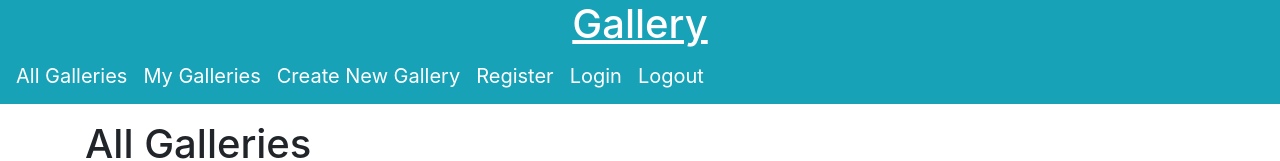
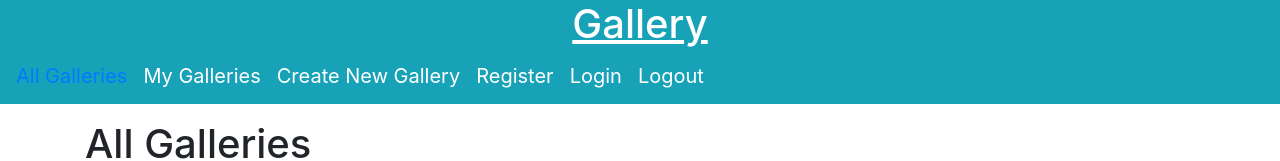
Before and after one commit to marina-a90/gallery-front, a Vue app: page /galleries in a window 1280 px wide. Shown: the top 161 px of the page. Built offline with nearby package versions, Linux system fonts and the light colour scheme; no server answers.

Commit message:
dodat router

```diff
--- a/package.json
+++ b/package.json
@@ -12,7 +12,8 @@
     "bootstrap": "^4.3.1",
     "bootstrap-vue": "^2.0.0-rc.18",
     "core-js": "^2.6.5",
-    "vue": "^2.6.10"
+    "vue": "^2.6.10",
+    "vue-router": "^3.0.5"
   },
   "devDependencies": {
     "@vue/cli-plugin-babel": "^3.6.0",
--- a/src/layout/NavBar.vue
+++ b/src/layout/NavBar.vue
@@ -3,7 +3,11 @@
         <h1>Gallery</h1>
 
         <b-navbar toggleable="lg" type="dark" variant="info">
-            <b-navbar-brand class="navbar-brand">All Galleries</b-navbar-brand>
+            <b-navbar-brand class="navbar-brand">
+                <router-link :to="{ name: 'galleries' }">
+                    All Galleries
+                </router-link>
+            </b-navbar-brand>
             <b-navbar-brand class="navbar-brand">My Galleries</b-navbar-brand>
             <b-navbar-brand class="navbar-brand">Create New Gallery</b-navbar-brand>
             <b-navbar-brand class="navbar-brand">Register</b-navbar-brand>
--- a/src/main.js
+++ b/src/main.js
@@ -3,11 +3,13 @@ import App from './App.vue'
 import BootstrapVue from 'bootstrap-vue'
 import 'bootstrap/dist/css/bootstrap.css'
 import 'bootstrap-vue/dist/bootstrap-vue.css'
+import { router } from './router'
 
 Vue.config.productionTip = false
 
 Vue.use(BootstrapVue)
 
 new Vue({
+  router,
   render: h => h(App),
 }).$mount('#app')
```
Also changed, not shown: src/router.js (added, +16 -0 lines), 1 other file (tests, documents, lock files or other folders).
